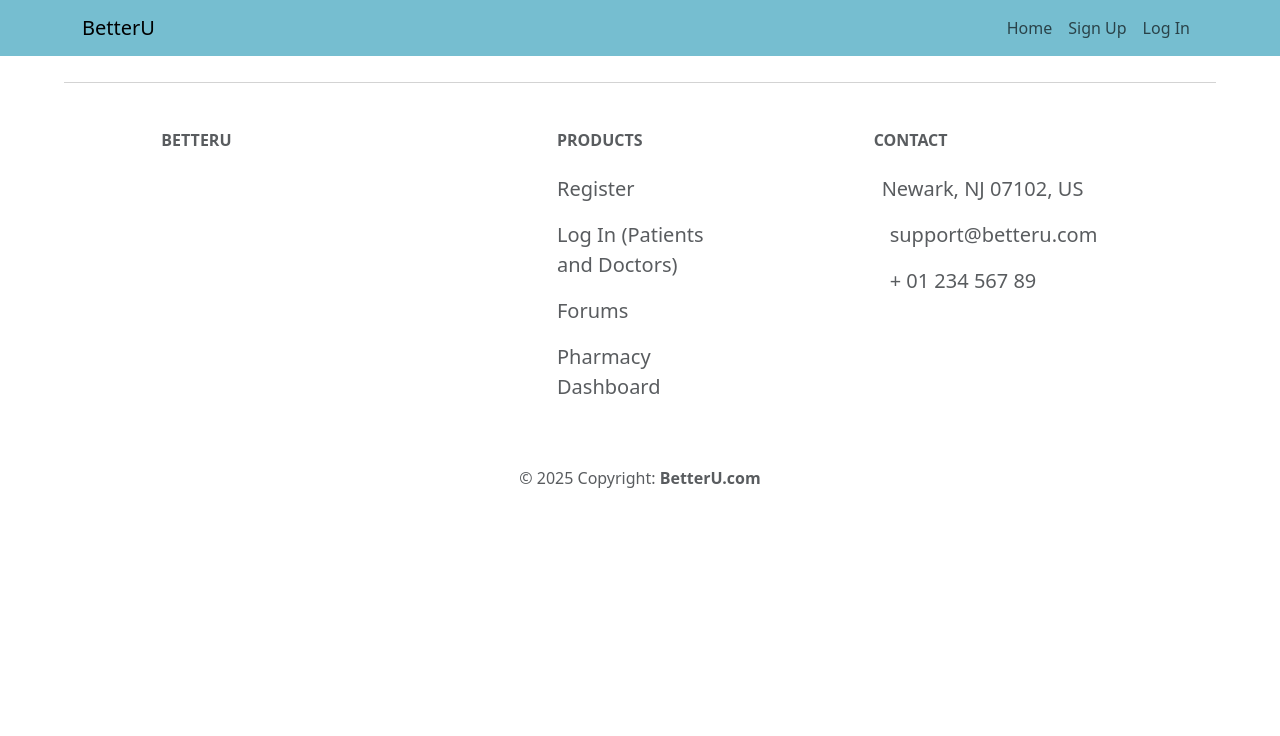
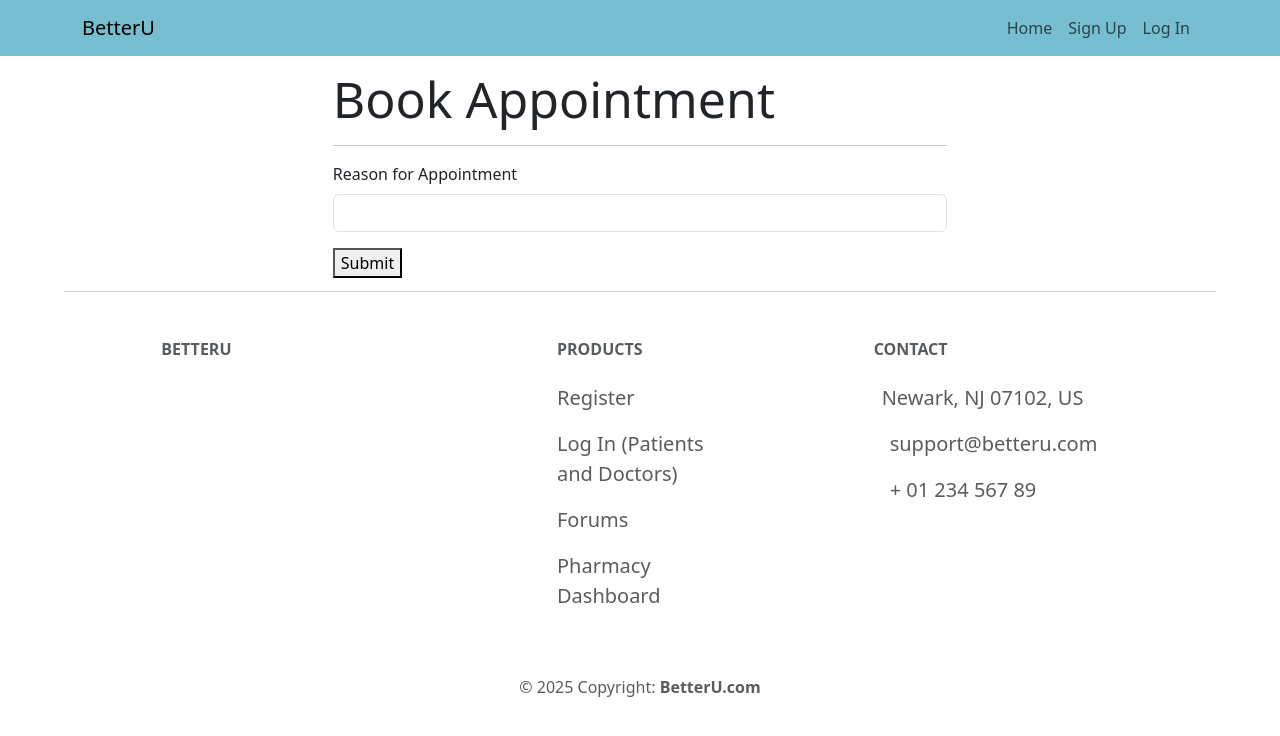
Before and after one commit to Chris8115/CS490-Group-1-Frontend, a React (Create React App) app: page /patient/book-appointment in a window 1280 px wide. Shown: the top 736 px of the page. Built offline with nearby package versions, Linux system fonts and the light colour scheme.

Commit message:
Working on appointment booking

```diff
--- /dev/null
+++ b/src/app/routes/Patient/PatientAppointmentBooking.js
@@ -0,0 +1,57 @@
+import { useEffect } from "react";
+import { useState } from "react";
+
+function PatientAppointmentBooking() {
+    const [appointmentData, setAppointmentData] = useState({
+        dateTime: "",
+        reason: "",
+        patient_id: 0,
+        doctor_id: 0
+    });
+
+    const [doctorName, setDoctorName] = useState("");
+
+    const handleSubmit = (e) => {
+        e.preventDefault();
+        console.log(appointmentData);
+    }
+
+    const handleChange = (e) => {
+        const {name, value} = e.target;
+        setAppointmentData(prev => ({
+            ...prev,
+            [name]: value
+        }))
+    }
+
+    useEffect(() => {
+        console.log("Akljhsdjkh");
+        // get request to get doctorId based on patient/doctor relation
+
+        // Get and set doctor name here
+
+
+    })
+
+    return <>
+
+    <h1>Book Appointment</h1>
+    <hr/>
+
+    <form onSubmit={handleSubmit}>
+
+
+        <div className="mb-3">
+            <label htmlFor="appointmentReason" className="form-label">Reason for Appointment</label>
+            <input type="text" className="form-control" id="appointmentReason" name="reason" onChange={handleChange}/>
+        </div>
+
+        {/** Add some react component for picking time here */}
+
+        <button>Submit</button>
+
+    </form>
+    </>
+}
+
+export default PatientAppointmentBooking;
--- a/src/app/routes/Patient/PatientDashboard.js
+++ b/src/app/routes/Patient/PatientDashboard.js
@@ -11,7 +11,7 @@ function PatientDashboard() {
     const getPatientAppointments = async() => {
         axios.get("http://localhost:5000/appointments", {
             params: {
-                "patient_id": 11
+                "patient_id": 26
             }
         })
         .then((response) => {
--- a/src/app/routes/Patient/PatientLayout.js
+++ b/src/app/routes/Patient/PatientLayout.js
@@ -1,7 +1,8 @@
-import { Outlet } from "react-router-dom";
+//import { Outlet } from "react-router-dom";
 import PatientDashboard from "./PatientDashboard";
+import PatientAppointmentBooking from "./PatientAppointmentBooking";
 import BetterUNavbar from "../../../components/BetterUNavbar";
-import { BrowserRouter, Router, Route, Link, Routes } from 'react-router-dom';
+import { Route, Routes } from 'react-router-dom';
 import Divider from "../../../components/Divider";
 import Footer from "../../../components/Footer";
 
@@ -14,6 +15,7 @@ function PatientLayout() {
         <Routes>
             <Route path="dashboard" element={<PatientDashboard />} />
             <Route path="/" element={<PatientDashboard />} />
+            <Route path="book-appointment" element={<PatientAppointmentBooking />} />
         </Routes>
         </div>
 
--- a/src/components/PatientAppointmentCard.js
+++ b/src/components/PatientAppointmentCard.js
@@ -30,6 +30,10 @@ function appointmentStatus(status) {
             statusDisplay = "Canceled";
             textColor = "red";
             break;
+        case "rejected":
+            statusDisplay = "Rejected";
+            textColor = "red";
+            break;
         case "accepted":
             statusDisplay = "Accepted";
             textColor = "green";
@@ -38,6 +42,8 @@ function appointmentStatus(status) {
             statusDisplay = "Pending";
             textColor = "DarkOrange"
             break;
+        default:
+            break;
     }
     return <h5 className="card-subtitle mb-2" style={{color: textColor, fontWeight: 'bold'}}>{statusDisplay}</h5>;
 }
```
